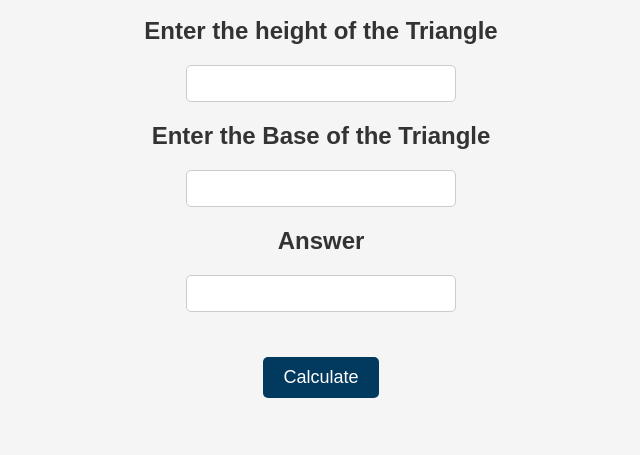
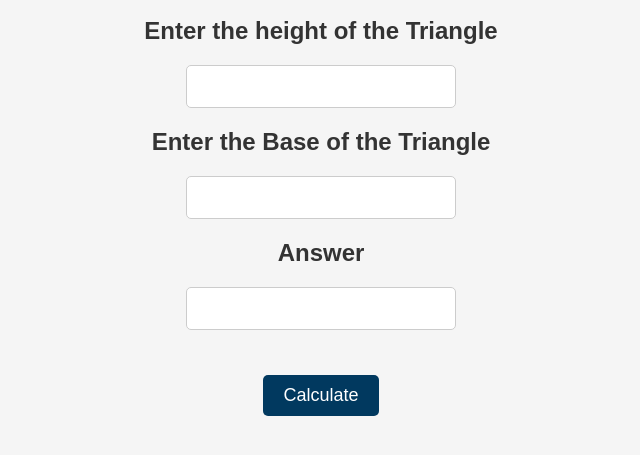
Before and after one commit to Kortekz/areaTriangle, a plain HTML site: page index.html in a window 1280 px wide. Shown: the part 91-546 px from the top of the page, without its empty margins (319-959 px from the left). Drawn offline with Linux system fonts and the light colour scheme.

Commit message:
response

```diff
--- a/index.js
+++ b/index.js
@@ -13,3 +13,5 @@ function area(){
     let area = eval (`${divide} * ${input2} * ${input}`)
     display.value = area.toFixed(2)
 }
+// makes the input display read only
+document.querySelector('[data-display]').readOnly = true
--- a/style.css
+++ b/style.css
@@ -31,8 +31,10 @@ input[type="text"] {
     padding: 10px;
     margin-bottom: 15px;
     margin: 10px auto;
-    border: 1px solid #ccc; /* Light gray border */
+    border: 1px solid #ccc;
     border-radius: 5px;
+    font-size: 18px;
+    text-align: center;
 }
 
 /* Button */
@@ -42,7 +44,7 @@ input[type="text"] {
 }
 button {
     padding: 10px 20px;
-    background-color: #01395f; /* Blue */
+    background-color: #01395f;
     color: white;
     border: none;
     border-radius: 5px;
@@ -54,7 +56,7 @@ button {
 
 /* Button hover effect */
 button:hover {
-    background-color: #2980b9; /* Darker blue on hover */
+    background-color: #2980b9;
 }
 
 /* Display area */
@@ -62,8 +64,10 @@ input[data-display] {
     width: 20%;
     padding: 10px;
     margin-bottom: 15px;
-    border: 1px solid #ccc; /* Light gray border */
+    border: 1px solid #ccc;
     border-radius: 5px;
-    background-color: #fff; /* White background */
-    color: #333; /* Dark gray text */
+    background-color: #fff;
+    color: #333;
+    font-size: 18px;
+    text-align: center;
 }
```
